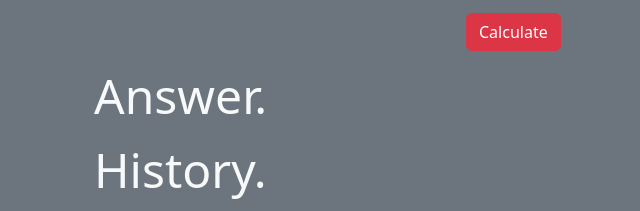
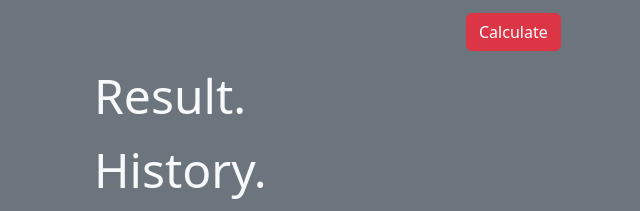
Before and after one commit to dsit2324/formular_js, a plain HTML site: page index.html in a window 1280 px wide. Shown: the part 454-665 px from the top of the page, 0-640 px from the left. Drawn offline with nearby package versions, Linux system fonts and the light colour scheme.

Commit message:
Update index.html

```diff
--- a/index.html
+++ b/index.html
@@ -68,7 +68,7 @@
                 </div>
             </form>
             <div id="vystup" class="display-5 mb-3">
-                Answer.
+                Result.
             </div>
             <div id="vystupPole" class="display-5 mb-3">
                 History.
```
